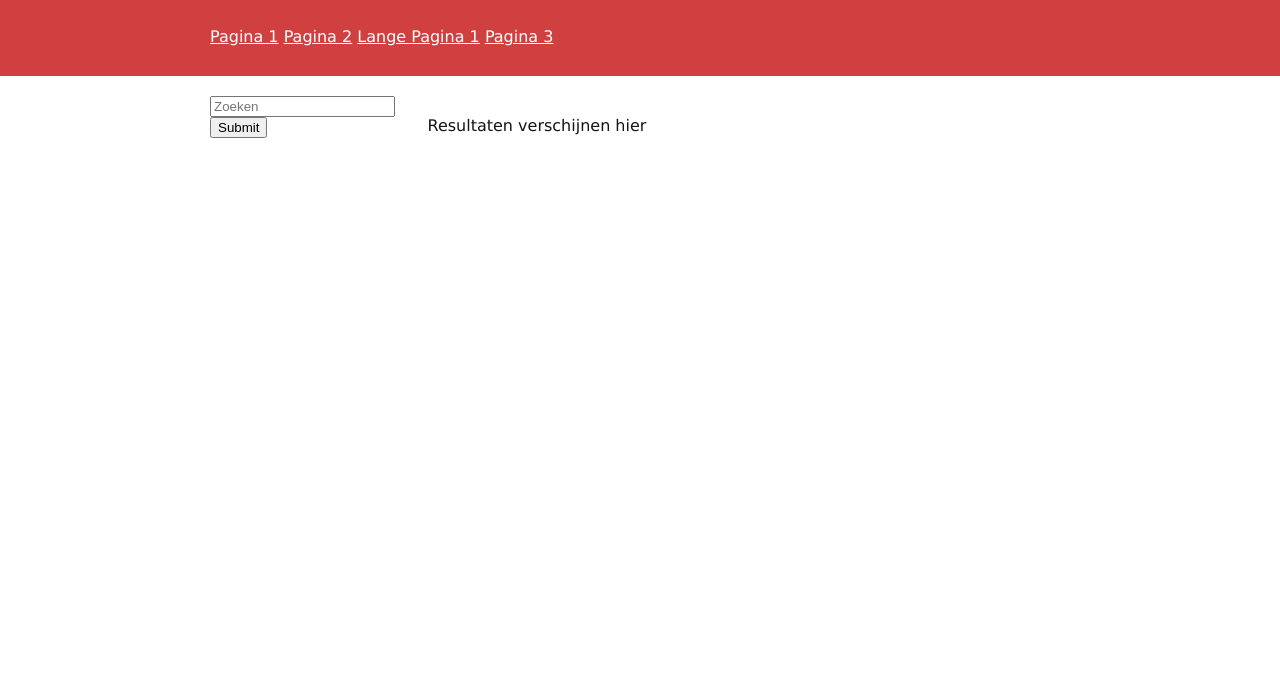
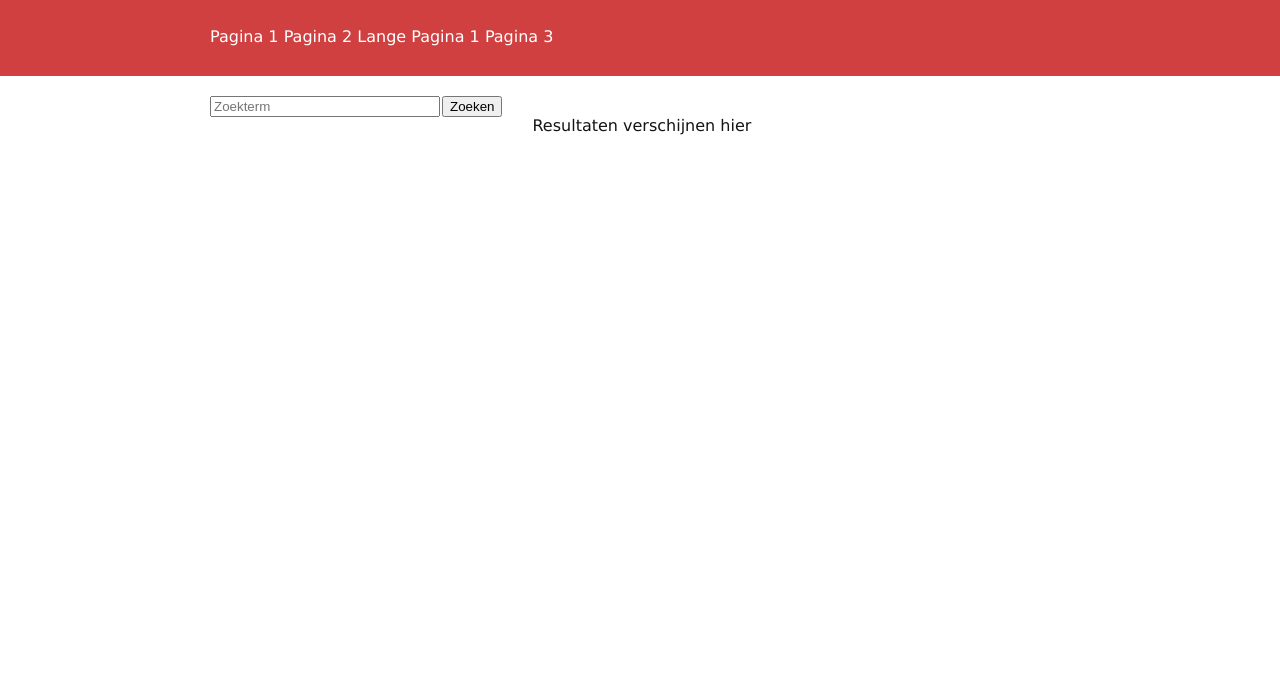
Before and after one commit to jus888/Smoogle, a plain HTML site: page search.html in a window 1280 px wide. Shown: the part 124-800 px from the top of the page. Drawn offline with Linux system fonts and the light colour scheme; no server answers.

Commit message:
Search bar and button aligned horizontally

```diff
--- a/search.html
+++ b/search.html
@@ -21,12 +21,16 @@
       </nav>
     </div>
 
-    <main class="flex-content-width flex-row-container">
-      <form class="search-filters">
-        <input type="text" name="q" placeholder="Zoeken" class="search-bar">
-        <input type="hidden" name="infobox" value="true">
-        <button type="button">Submit</button>
-      </form>
+    <main class="flex-content-width flex-container">
+      <div class="search-flex-item">
+        <form>
+          <input type="hidden" name="infobox" value="true">
+          <div class="flex-container search-bar">
+            <input name="q" class="search-bar" placeholder="Zoekterm">
+            <button type="button">Zoeken</button>
+          </div>
+        </form>
+      </div>
       <section class="search-results">
         Resultaten verschijnen hier
       </section>
@@ -34,7 +38,7 @@
 
     <template>
       <section class="result">
-        <h1 class="result-title"><a class="result-title" href="#">Title</a></h1>
+        <h1 class="result-title"><a href="#">Title</a></h1>
         <p>Description</p>
       </section>
     </template>
--- a/styles/search.css
+++ b/styles/search.css
@@ -24,15 +24,29 @@ body {
     padding: 20px;
 }
 
-.flex-row-container {
+.flex-container {
     display: flex;
     flex-direction: row;
     flex-wrap: wrap;
     gap: 10px;
 }
 
-.search-filters {
-    flex: 5 1 0;
+.search-bar {
+    gap: 2px;
+    flex-wrap: nowrap;
+    flex: auto;
+}
+
+.search-bar > input {
+    flex: auto;
+}
+
+input[type="text"] {
+    min-width: 0;
+}
+
+.search-flex-item {
+    flex: 2 1 auto;
 }
 
 .search-results {
@@ -40,20 +54,20 @@ body {
     padding: 20px;
 }
 
-.result-title,
-.result-title:hover,
-.result-title:link,
-.result-title:visited {
+.result-title {
+    margin-bottom: 5px;
+    margin-top: 0;
+}
+
+.result-title > a {
     font-size: 1rem;
     font-weight: 400;
     text-decoration: none;
     color: var(--theme-color);
-    margin-bottom: 5px;
-    margin-top: 0;
 }
 
-.result-title:hover,
-.result-title:active {
+.result-title > a:hover,
+.result-title > a:active {
     text-decoration: underline;
 }
 
@@ -80,4 +94,5 @@ body {
 
 nav > a {
     color: white;
+    text-decoration: none;
 }
```
